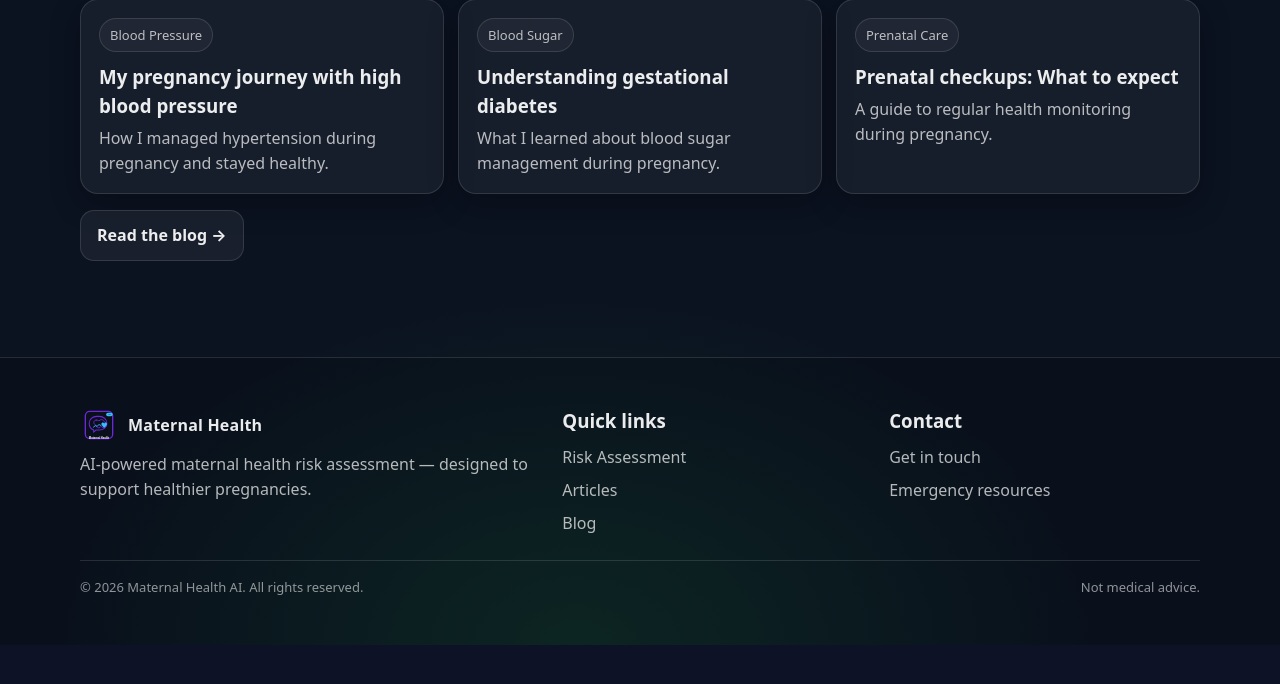
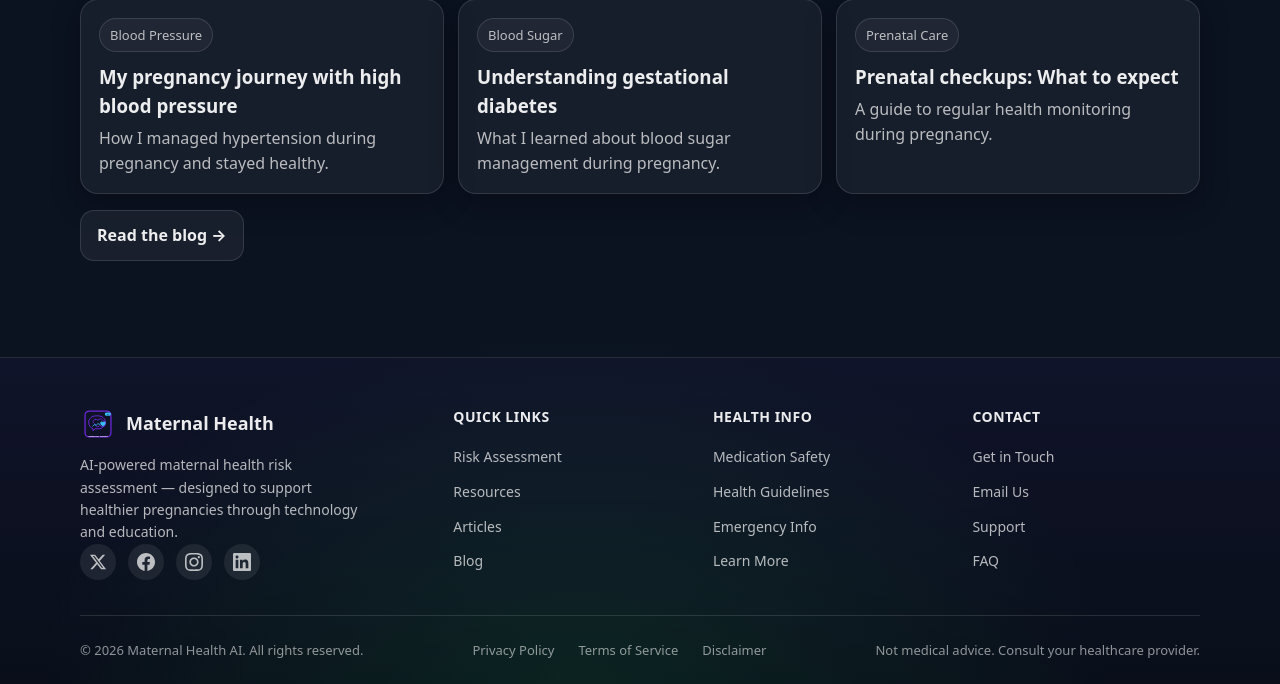
Before and after one commit to Rahat532/MLOPS_END_TO_END_MH, a FastAPI app: page / in a window 1280 px wide. Shown: the part 1596-2280 px from the top of the page. Before the commit the page ends 2241 px from the top, so only its background shows below. Run offline with FastAPI, Linux system fonts and the light colour scheme.

Commit message:
updated Footer section

```diff
--- a/webapp/assets/css/styles.css
+++ b/webapp/assets/css/styles.css
@@ -361,15 +361,93 @@
 
 /* ========== Footer ========== */
 .footer {
-    padding: var(--space-6) 0;
+    padding: var(--space-6) 0 var(--space-4);
     border-top: 1px solid var(--stroke);
-    background: rgba(0, 0, 0, 0.15);
+    background: linear-gradient(180deg, rgba(109, 40, 217, 0.05) 0%, rgba(0, 0, 0, 0.2) 100%);
 }
 
 .footer-grid {
     display: grid;
-    grid-template-columns: 1.2fr 0.8fr 0.8fr;
-    gap: 16px;
+    grid-template-columns: 1.5fr 1fr 1fr 1fr;
+    gap: 32px;
+}
+
+.footer-brand {
+    display: flex;
+    align-items: center;
+    gap: 10px;
+    margin-bottom: 12px;
+}
+
+.footer-brand img {
+    width: 36px;
+    height: 36px;
+}
+
+.footer-brand span {
+    font-weight: 700;
+    font-size: 18px;
+    color: var(--text);
+}
+
+.footer-desc {
+    color: var(--muted);
+    font-size: 14px;
+    line-height: 1.6;
+    margin: 0 0 16px;
+    max-width: 280px;
+}
+
+.footer-social {
+    display: flex;
+    gap: 12px;
+}
+
+.footer-social a {
+    display: flex;
+    align-items: center;
+    justify-content: center;
+    width: 36px;
+    height: 36px;
+    border-radius: 50%;
+    background: rgba(255, 255, 255, 0.08);
+    color: var(--muted);
+    transition: all 0.2s ease;
+}
+
+.footer-social a:hover {
+    background: var(--primary);
+    color: #fff;
+    transform: translateY(-2px);
+}
+
+.footer-col h4 {
+    color: var(--text);
+    font-size: 14px;
+    font-weight: 600;
+    text-transform: uppercase;
+    letter-spacing: 0.5px;
+    margin: 0 0 16px;
+}
+
+.footer-col ul {
+    list-style: none;
+    padding: 0;
+    margin: 0;
+}
+
+.footer-col li {
+    margin-bottom: 10px;
+}
+
+.footer-col a {
+    color: var(--muted);
+    font-size: 14px;
+    transition: color 0.2s ease;
+}
+
+.footer-col a:hover {
+    color: var(--primary-light);
 }
 
 .footer p {
@@ -386,15 +464,31 @@
 }
 
 .footbar {
-    margin-top: var(--space-4);
-    padding-top: var(--space-3);
+    margin-top: var(--space-5);
+    padding-top: var(--space-4);
     border-top: 1px solid var(--stroke);
     color: var(--muted-2);
     font-size: 13px;
     display: flex;
     justify-content: space-between;
+    align-items: center;
     flex-wrap: wrap;
-    gap: 8px;
+    gap: 16px;
+}
+
+.footbar-links {
+    display: flex;
+    gap: 24px;
+}
+
+.footbar-links a {
+    color: var(--muted-2);
+    font-size: 13px;
+    transition: color 0.2s ease;
+}
+
+.footbar-links a:hover {
+    color: var(--text);
 }
 
 /* ========== Responsive ========== */
@@ -408,6 +502,22 @@
     }
 
     .footer-grid {
+        grid-template-columns: 1fr 1fr;
+        gap: 24px;
+    }
+}
+
+@media (max-width: 600px) {
+    .footer-grid {
         grid-template-columns: 1fr;
     }
+
+    .footbar {
+        flex-direction: column;
+        text-align: center;
+    }
+
+    .footbar-links {
+        justify-content: center;
+    }
 }
--- a/webapp/index.html
+++ b/webapp/index.html
@@ -121,27 +121,84 @@
     <footer class="footer">
         <div class="container">
             <div class="footer-grid">
+                <!-- Brand Column -->
                 <div>
-                    <div class="brand"><img src="/assets/img/logo.svg" alt="Maternal Health AI"
-                            class="brand-logo" /><span>Maternal Health</span></div>
-                    <p>AI-powered maternal health risk assessment — designed to support healthier pregnancies.</p>
+                    <div class="footer-brand">
+                        <img src="/assets/img/logo.svg" alt="Maternal Health AI" />
+                        <span>Maternal Health</span>
+                    </div>
+                    <p class="footer-desc">AI-powered maternal health risk assessment — designed to support healthier
+                        pregnancies through technology and education.</p>
+                    <div class="footer-social">
+                        <a href="#" aria-label="Twitter">
+                            <svg width="18" height="18" fill="currentColor" viewBox="0 0 24 24">
+                                <path
+                                    d="M18.244 2.25h3.308l-7.227 8.26 8.502 11.24H16.17l-5.214-6.817L4.99 21.75H1.68l7.73-8.835L1.254 2.25H8.08l4.713 6.231zm-1.161 17.52h1.833L7.084 4.126H5.117z" />
+                            </svg>
+                        </a>
+                        <a href="#" aria-label="Facebook">
+                            <svg width="18" height="18" fill="currentColor" viewBox="0 0 24 24">
+                                <path
+                                    d="M24 12.073c0-6.627-5.373-12-12-12s-12 5.373-12 12c0 5.99 4.388 10.954 10.125 11.854v-8.385H7.078v-3.47h3.047V9.43c0-3.007 1.792-4.669 4.533-4.669 1.312 0 2.686.235 2.686.235v2.953H15.83c-1.491 0-1.956.925-1.956 1.874v2.25h3.328l-.532 3.47h-2.796v8.385C19.612 23.027 24 18.062 24 12.073z" />
+                            </svg>
+                        </a>
+                        <a href="#" aria-label="Instagram">
+                            <svg width="18" height="18" fill="currentColor" viewBox="0 0 24 24">
+                                <path
+                                    d="M12 2.163c3.204 0 3.584.012 4.85.07 3.252.148 4.771 1.691 4.919 4.919.058 1.265.069 1.645.069 4.849 0 3.205-.012 3.584-.069 4.849-.149 3.225-1.664 4.771-4.919 4.919-1.266.058-1.644.07-4.85.07-3.204 0-3.584-.012-4.849-.07-3.26-.149-4.771-1.699-4.919-4.92-.058-1.265-.07-1.644-.07-4.849 0-3.204.013-3.583.07-4.849.149-3.227 1.664-4.771 4.919-4.919 1.266-.057 1.645-.069 4.849-.069zm0-2.163c-3.259 0-3.667.014-4.947.072-4.358.2-6.78 2.618-6.98 6.98-.059 1.281-.073 1.689-.073 4.948 0 3.259.014 3.668.072 4.948.2 4.358 2.618 6.78 6.98 6.98 1.281.058 1.689.072 4.948.072 3.259 0 3.668-.014 4.948-.072 4.354-.2 6.782-2.618 6.979-6.98.059-1.28.073-1.689.073-4.948 0-3.259-.014-3.667-.072-4.947-.196-4.354-2.617-6.78-6.979-6.98-1.281-.059-1.69-.073-4.949-.073zm0 5.838c-3.403 0-6.162 2.759-6.162 6.162s2.759 6.163 6.162 6.163 6.162-2.759 6.162-6.163c0-3.403-2.759-6.162-6.162-6.162zm0 10.162c-2.209 0-4-1.79-4-4 0-2.209 1.791-4 4-4s4 1.791 4 4c0 2.21-1.791 4-4 4zm6.406-11.845c-.796 0-1.441.645-1.441 1.44s.645 1.44 1.441 1.44c.795 0 1.439-.645 1.439-1.44s-.644-1.44-1.439-1.44z" />
+                            </svg>
+                        </a>
+                        <a href="#" aria-label="LinkedIn">
+                            <svg width="18" height="18" fill="currentColor" viewBox="0 0 24 24">
+                                <path
+                                    d="M20.447 20.452h-3.554v-5.569c0-1.328-.027-3.037-1.852-3.037-1.853 0-2.136 1.445-2.136 2.939v5.667H9.351V9h3.414v1.561h.046c.477-.9 1.637-1.85 3.37-1.85 3.601 0 4.267 2.37 4.267 5.455v6.286zM5.337 7.433c-1.144 0-2.063-.926-2.063-2.065 0-1.138.92-2.063 2.063-2.063 1.14 0 2.064.925 2.064 2.063 0 1.139-.925 2.065-2.064 2.065zm1.782 13.019H3.555V9h3.564v11.452zM22.225 0H1.771C.792 0 0 .774 0 1.729v20.542C0 23.227.792 24 1.771 24h20.451C23.2 24 24 23.227 24 22.271V1.729C24 .774 23.2 0 22.222 0h.003z" />
+                            </svg>
+                        </a>
+                    </div>
                 </div>
-                <div>
-                    <h3 style="margin:0 0 10px">Quick links</h3>
-                    <p><a href="/check.html">Risk Assessment</a></p>
-                    <p><a href="/articles.html">Articles</a></p>
-                    <p><a href="/blog.html">Blog</a></p>
+
+                <!-- Quick Links -->
+                <div class="footer-col">
+                    <h4>Quick Links</h4>
+                    <ul>
+                        <li><a href="/check.html">Risk Assessment</a></li>
+                        <li><a href="/resources.html">Resources</a></li>
+                        <li><a href="/articles.html">Articles</a></li>
+                        <li><a href="/blog.html">Blog</a></li>
+                    </ul>
                 </div>
-                <div>
-                    <h3 style="margin:0 0 10px">Contact</h3>
-                    <p><a href="/contact.html">Get in touch</a></p>
-                    <p><a href="/resources.html">Emergency resources</a></p>
+
+                <!-- Health Info -->
+                <div class="footer-col">
+                    <h4>Health Info</h4>
+                    <ul>
+                        <li><a href="/medication.html">Medication Safety</a></li>
+                        <li><a href="/resources.html#guidelines">Health Guidelines</a></li>
+                        <li><a href="/resources.html#emergency">Emergency Info</a></li>
+                        <li><a href="/articles.html">Learn More</a></li>
+                    </ul>
+                </div>
+
+                <!-- Contact -->
+                <div class="footer-col">
+                    <h4>Contact</h4>
+                    <ul>
+                        <li><a href="/contact.html">Get in Touch</a></li>
+                        <li><a href="mailto:support@maternalhealth.ai">Email Us</a></li>
+                        <li><a href="/resources.html">Support</a></li>
+                        <li><a href="#">FAQ</a></li>
+                    </ul>
                 </div>
             </div>
 
             <div class="footbar">
                 <span>© 2026 Maternal Health AI. All rights reserved.</span>
-                <span>Not medical advice.</span>
+                <div class="footbar-links">
+                    <a href="#">Privacy Policy</a>
+                    <a href="#">Terms of Service</a>
+                    <a href="#">Disclaimer</a>
+                </div>
+                <span>Not medical advice. Consult your healthcare provider.</span>
             </div>
         </div>
     </footer>
```
Also changed, not shown: webapp/articles.html (+80 -3 lines), webapp/blog.html (+80 -3 lines), webapp/contact.html (+80 -3 lines), webapp/medication.html (+78 -2 lines), webapp/resources.html (+80 -3 lines).
